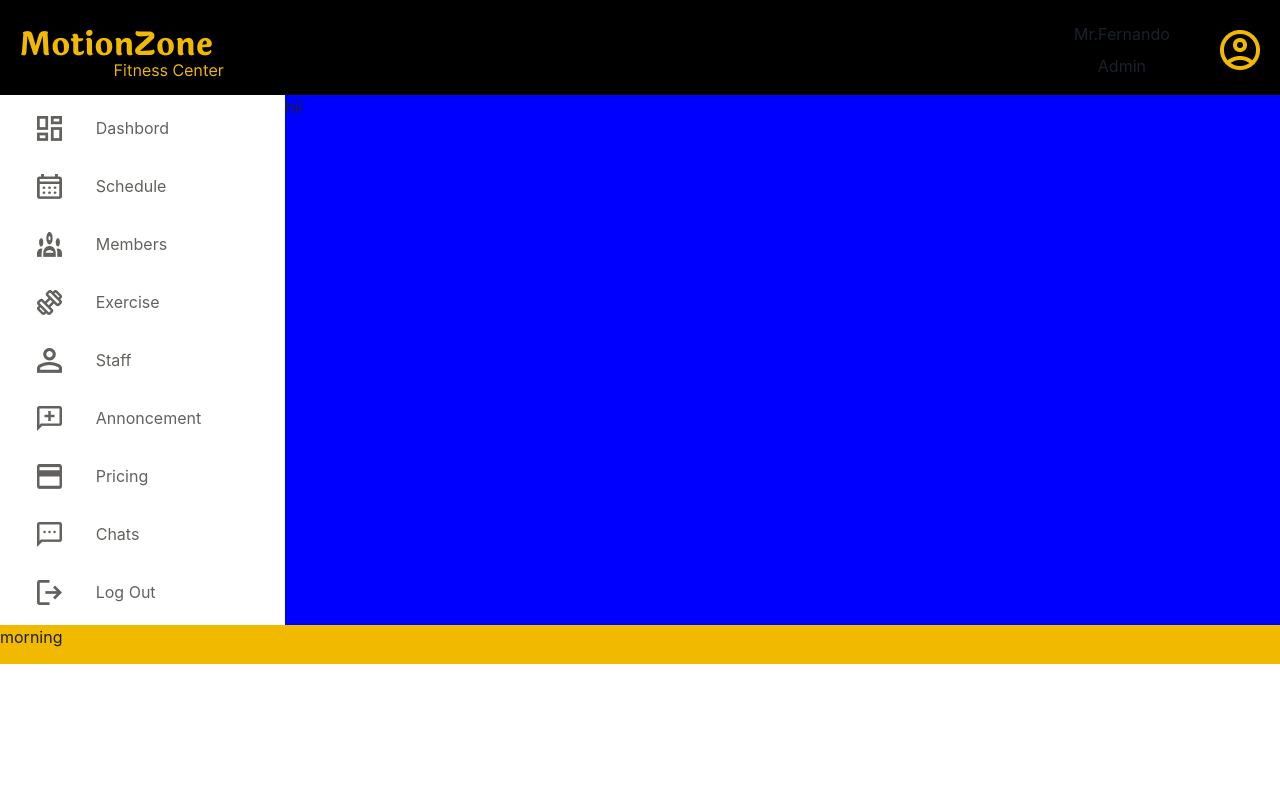
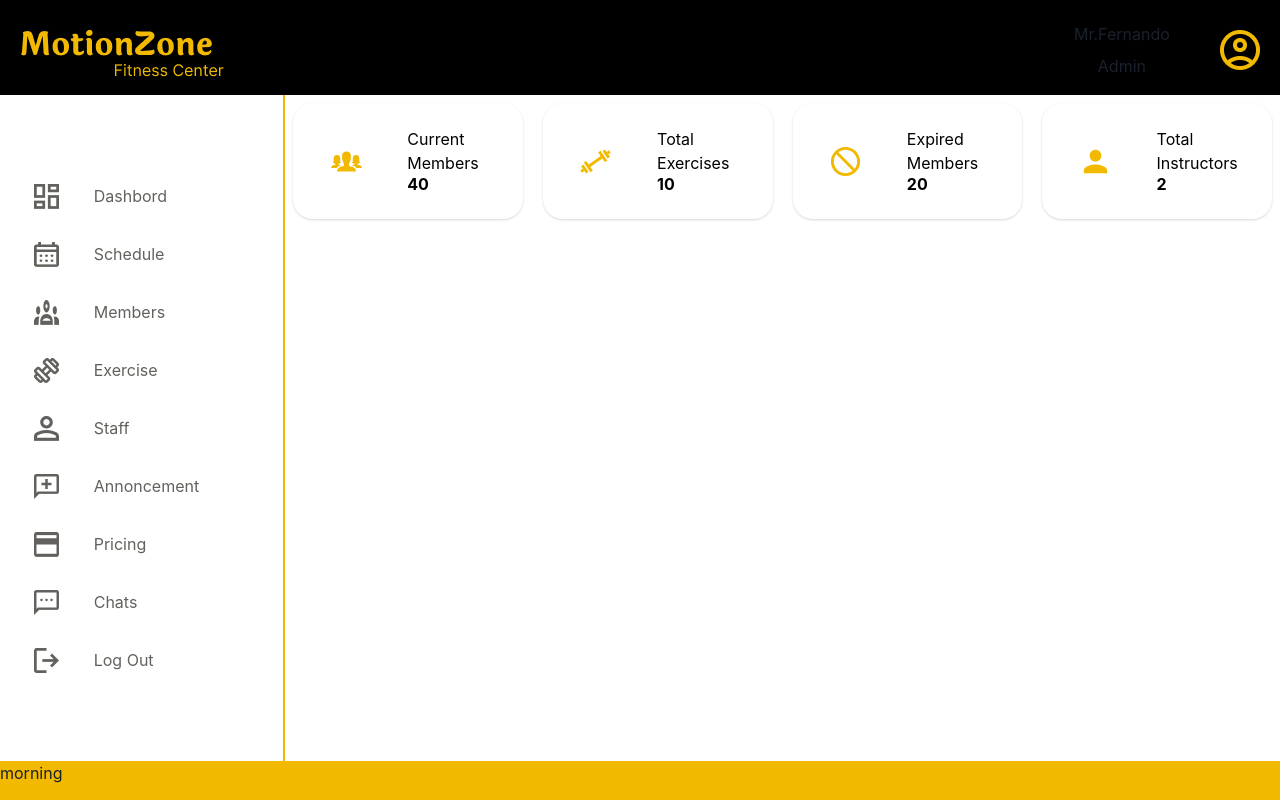
Before and after one commit to GymManagmentSystem/gym_admin_web_app, a React (Vite) app: page / in a window 1280 px wide. Built offline with nearby package versions, Linux system fonts and the light colour scheme.

Commit message:
adding home card layout

```diff
--- a/package.json
+++ b/package.json
@@ -15,7 +15,8 @@
     "@emotion/styled": "^11.13.0",
     "framer-motion": "^11.9.0",
     "react": "^18.3.1",
-    "react-dom": "^18.3.1"
+    "react-dom": "^18.3.1",
+    "react-icons": "^5.3.0"
   },
   "devDependencies": {
     "@eslint/js": "^9.9.0",
--- a/src/App.tsx
+++ b/src/App.tsx
@@ -1,31 +1,44 @@
 import { Grid, GridItem } from "@chakra-ui/react";
 import Heading from "./components/Heading";
 import SideBar from "./components/SideBar";
+import TopHomeCardContainer from "./components/TopHomeCardContainer";
 
 const App = () => {
   return (
+    <>
       <Grid
         templateAreas={`"header header"
                           "sideBar main"
                           "footer footer"`}
-      templateColumns={'285px 1fr'}
-      templateRows={'95px 1fr 39px'}
+        templateColumns={{ md: "192px 1fr", lg: "285px 1fr" }}
+        templateRows={"95px 1fr 39px"}
         w="100%"
-      h="100%"
+        h="100vh"
       >
         <GridItem area="header">
-        <Heading/>
+          <Heading />
         </GridItem>
-      <GridItem area="sideBar" style={{ backgroundColor: "red" }}>
-        <SideBar/>
+        <GridItem
+          area="sideBar"
+          style={{
+            backgroundColor: "#fff",
+            borderRight: "2px solid",
+            borderRightColor: "#F1B900",
+            display: "flex",
+            justifyContent: "center",
+            alignItems: "center",
+          }}
+        >
+          <SideBar />
         </GridItem>
-      <GridItem area="main" style={{ backgroundColor: "blue" }}>
-        hii
+        <GridItem area="main" style={{ backgroundColor: "#fff" }}>
+          <TopHomeCardContainer/>
         </GridItem>
         <GridItem area="footer" style={{ backgroundColor: "#F1B900" }}>
           morning
         </GridItem>
       </Grid>
+    </>
   );
 };
 
--- a/src/components/SideBar.tsx
+++ b/src/components/SideBar.tsx
@@ -1,4 +1,4 @@
-import { VStack } from '@chakra-ui/react'
+import {VStack } from '@chakra-ui/react'
 import SideBarLink from './SideBarLink'
 import dashBordLogo from '../assets/dashboard (1).png'
 import scheduleLogo from '../assets/schedule.png'
--- a/src/components/SideBarLink.tsx
+++ b/src/components/SideBarLink.tsx
@@ -10,17 +10,19 @@ const SideBarLink = ({ title, imageSrc }: SideBarLinkProps) => {
   const [isHoverd, setIsHovered] = useState(false);
   return (
     <HStack
-      style={{ justifyContent: "space-evenly", width: "262px", height: "50px" }}
+    justifyContent="space-evenly"
+    width="100%"
+    height={{md:"35px",lg:"50px"}}
       _hover={{ backgroundColor: "#F1B900", fontcolor: "#ffffff" }}
       onMouseEnter={() => setIsHovered(true)}
       onMouseLeave={() => setIsHovered(false)}
     >
       <Box width="30%" style={{ display: "flex", justifyContent: "center" }}>
-        <Image src={imageSrc} color={isHoverd ? "#ffffff" : "#62615D"} />
+        <Image src={imageSrc} color={isHoverd ? "#ffffff" : "#62615D"} width={{md:"20px",lg:"25px"}} height={{md:"20px",lg:"25px"}} objectFit="cover" />
       </Box>
       <Box width="70%">
         <Text
-          style={{ fontSize: "1rem" }}
+          fontSize={{md:"0.8rem",lg:"1rem"}}
           color={isHoverd ? "#ffffff" : "#62615D"}
         >
           {title}
--- /dev/null
+++ b/src/components/TopHomeCard.tsx
@@ -0,0 +1,44 @@
+import { Box, Card, CardBody, Heading, Text } from "@chakra-ui/react";
+import { ReactNode } from "react";
+
+
+
+
+interface TopHomeCardProps {
+  children:ReactNode,
+  title1: string;
+  title2:string;
+  count: string;
+}
+
+const TopHomeCard = ({children,title1,title2,count}:TopHomeCardProps) => {
+  return (
+    <Card
+      direction="row"
+      alignItems="center"
+      justifyContent="space-between"
+      variant="elevated"
+      height={{md:"80px",lg:"116px"}}
+      backgroundColor="#fff"
+      padding={3}
+      borderRadius="20px"
+    >
+      <Box display="flex"  alignItems="center" justifyContent="center" height="100%" width="40%">
+            {children}
+      </Box>
+      <CardBody width="60%">
+        <Text fontSize={{md:"0.7rem",lg:"1rem"}} color="#000">
+            {title1}
+        </Text>
+        <Text fontSize={{md:"0.7rem",lg:"1rem"}}  color="#000">
+            {title2}
+        </Text>
+        <Heading fontSize={{md:"0.7rem",lg:"1rem"}} color="#000">
+            {count}
+        </Heading>
+      </CardBody>
+    </Card>
+  );
+};
+
+export default TopHomeCard;
--- /dev/null
+++ b/src/components/TopHomeCardContainer.tsx
@@ -0,0 +1,49 @@
+import { Box, SimpleGrid } from "@chakra-ui/react";
+import TopHomeCard from "./TopHomeCard";
+import { RiProhibitedLine } from "react-icons/ri";
+import { CgGym } from "react-icons/cg";
+import { IoIosPeople } from "react-icons/io";
+import { MdPerson } from "react-icons/md";
+
+const TopHomeCardContainer = () => {
+  return (
+    <>
+      <SimpleGrid columns={{ md: 2, lg: 4 }} gap={5} padding={2}>
+        <TopHomeCard title1="Current" title2="Members" count="40">
+          <Box
+            as={IoIosPeople}
+            color="#F1B900"
+            height={{ md: "30px", lg: "35px" }}
+            width={{ md: "30px", lg: "35px" }}
+          />
+        </TopHomeCard>
+        <TopHomeCard title1="Total" title2="Exercises" count="10">
+          <Box
+            as={CgGym}
+            color="#F1B900"
+            height={{ md: "30px", lg: "35px" }}
+            width={{ md: "30px", lg: "35px" }}
+          />
+        </TopHomeCard>
+        <TopHomeCard title1="Expired" title2="Members" count="20">
+          <Box
+            as={RiProhibitedLine}
+            color="#F1B900"
+            height={{ md: "30px", lg: "35px" }}
+            width={{ md: "30px", lg: "35px" }}
+          />
+        </TopHomeCard>
+        <TopHomeCard title1="Total" title2="Instructors" count="2">
+          <Box
+            as={MdPerson}
+            color="#F1B900"
+            height={{ md: "30px", lg: "35px" }}
+            width={{ md: "30px", lg: "35px" }}
+          />
+        </TopHomeCard>
+      </SimpleGrid>
+    </>
+  );
+};
+
+export default TopHomeCardContainer;
```
Also changed, not shown: 1 other file (tests, documents, lock files or other folders). Lines whose indentation alone changed are shown as unchanged.
